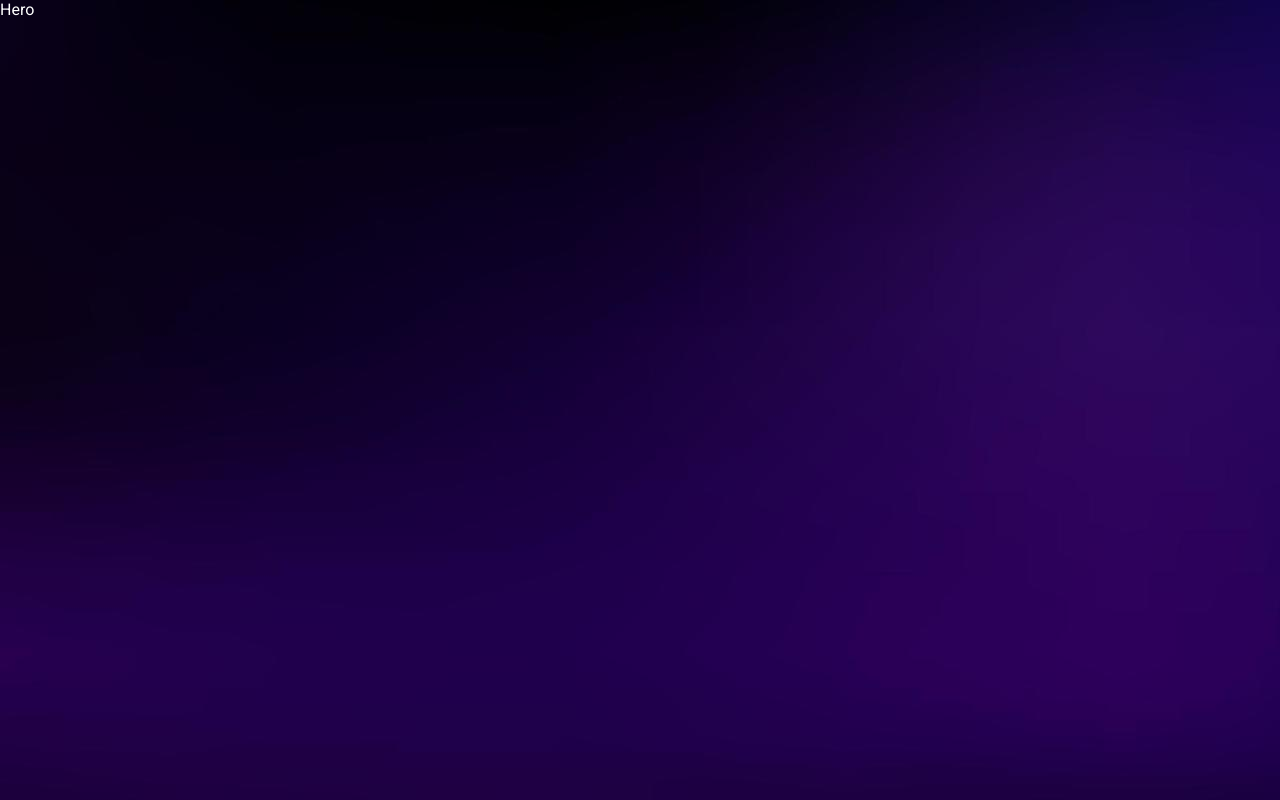
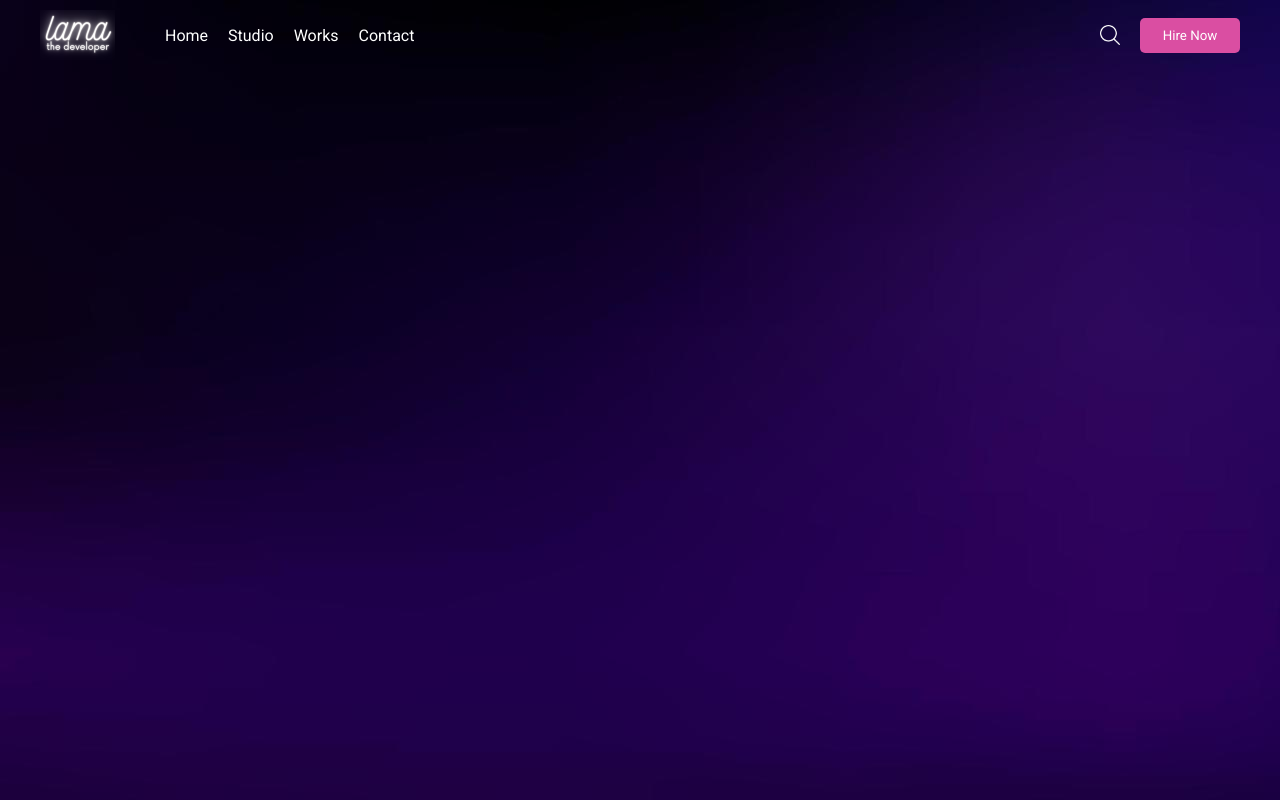
Before and after one commit to drummer-Yurii/3d-portfolio, a React (Vite) app: page / in a window 1280 px wide. Built offline with nearby package versions, Linux system fonts and the light colour scheme.

Commit message:
add navbar component

```diff
--- a/src/components/Hero.jsx
+++ b/src/components/Hero.jsx
@@ -1,5 +1,6 @@
 import React from 'react'
 import styled from 'styled-components';
+import Navbar from './Navbar';
 
 const Section = styled.div`
   height: 100vh;
@@ -8,7 +9,9 @@ const Section = styled.div`
 
 const Hero = () => {
   return (
-    <Section>Hero</Section>
+    <Section>
+        <Navbar />
+    </Section>
   )
 }
 
--- /dev/null
+++ b/src/components/Navbar.jsx
@@ -0,0 +1,72 @@
+import React from 'react'
+import styled from 'styled-components';
+
+const Section = styled.div`
+  display: flex;
+  justify-content: center;
+`;
+const Container = styled.div`
+  width: 1200px;
+  display: flex;
+  justify-content: space-between;
+  align-items: center;
+  padding: 10px 0px;
+`;
+const Links = styled.div`
+  display: flex;
+  align-items: center;
+  gap: 50px;
+`;
+const Logo = styled.img`
+  height: 50px;
+`;
+const List = styled.ul`
+  display: flex;
+  gap: 20px;
+  list-style: none;
+`;
+const ListItem = styled.li`
+  cursor: pointer;
+`;
+const Icons = styled.div`
+  display: flex;
+  align-items: center;
+  gap: 20px;
+`;
+const Icon = styled.img`
+  width: 20px;
+  cursor: pointer;
+`;
+const Button = styled.button`
+  width: 100px;
+  padding: 10px;
+  background-color: #da4ea2;
+  color: white;
+  border: none;
+  border-radius: 5px;
+  cursor: pointer;
+`;
+
+const Navbar = () => {
+  return (
+    <Section>
+        <Container>
+            <Links>
+                <Logo src="./img/logo.png" />
+                <List>
+                    <ListItem>Home</ListItem>
+                    <ListItem>Studio</ListItem>
+                    <ListItem>Works</ListItem>
+                    <ListItem>Contact</ListItem>
+                </List>
+            </Links>
+            <Icons>
+                <Icon src="./img/search.png" />
+                <Button>Hire Now</Button>
+            </Icons>
+        </Container>
+    </Section>
+  )
+}
+
+export default Navbar
```
